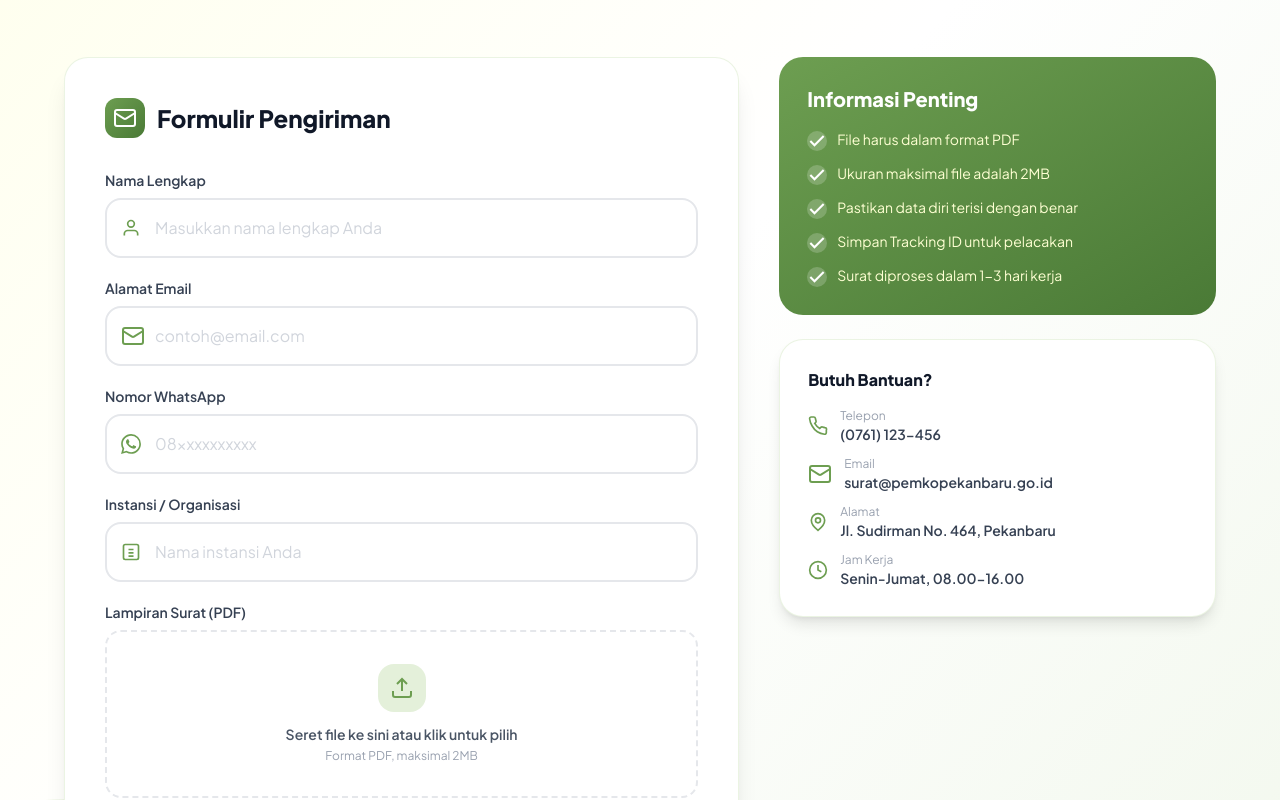
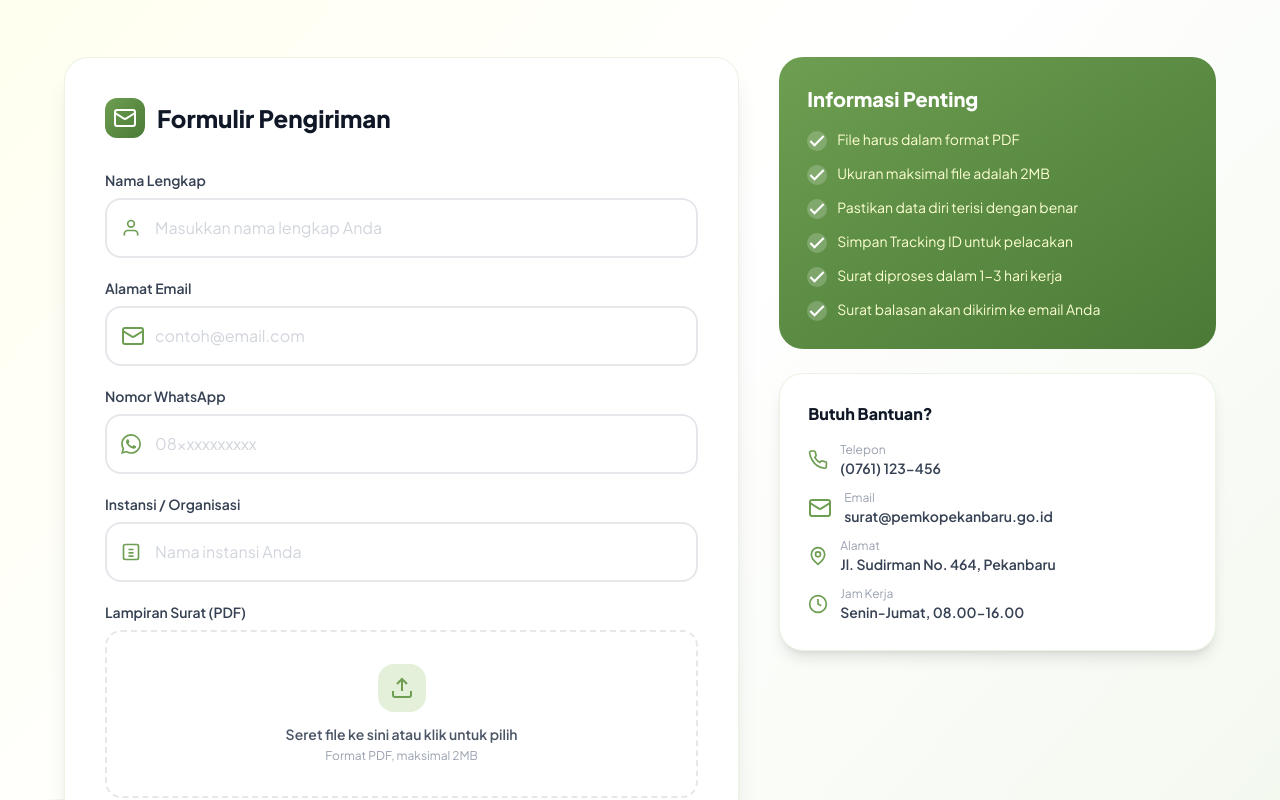
Before and after one commit to tatausahamtsn1pku/e-suratmasukfe, a React (Vite) app: page / in a window 1280 px wide. Shown: the part 3580-4380 px from the top of the page. Built offline with nearby package versions, Linux system fonts and the light colour scheme.

Commit message:
sedikit penyelarasan akhir

```diff
--- a/src/pages/PortalPublic.jsx
+++ b/src/pages/PortalPublic.jsx
@@ -1035,6 +1035,7 @@ export default function PortalPublic() {
                     "Pastikan data diri terisi dengan benar",
                     "Simpan Tracking ID untuk pelacakan",
                     "Surat diproses dalam 1-3 hari kerja",
+                    "Surat balasan akan dikirim ke email Anda",
                   ].map((info, i) => (
                     <li key={i} className="flex items-start gap-2.5 text-sm text-[#FEFFD3]">
                       <div className="w-5 h-5 bg-white/20 rounded-full flex items-center justify-center flex-shrink-0 mt-0.5 text-white">
```
